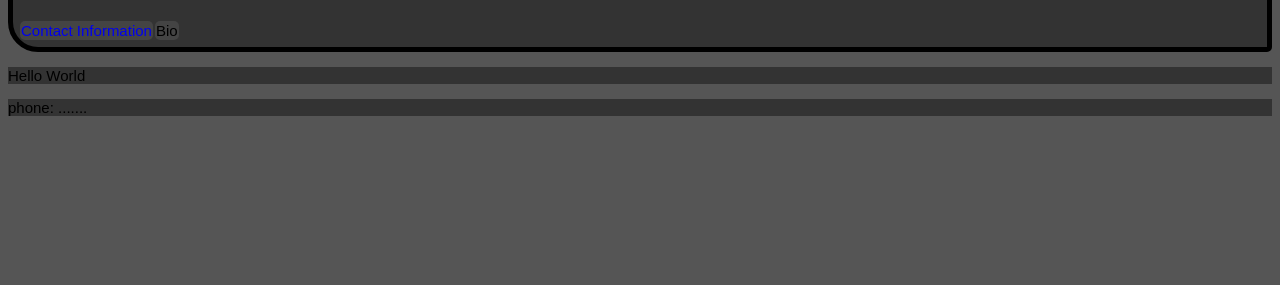
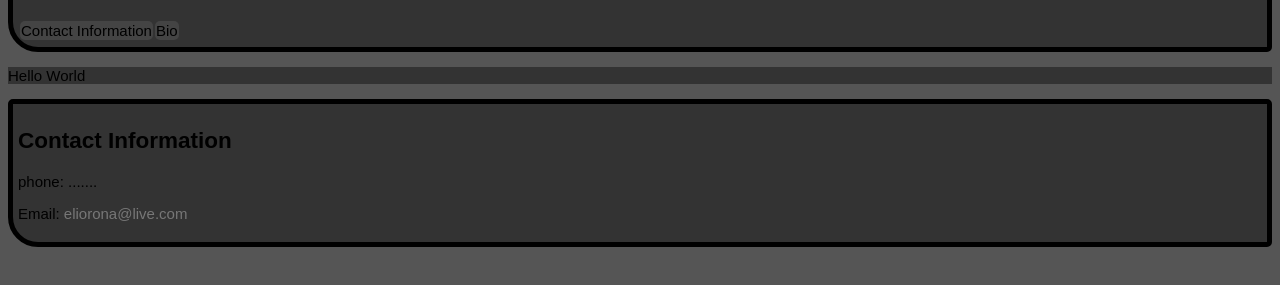
Before and after one commit to 1198159/TechnototesWebsite, a plain HTML site: page index.html in a window 1280 px wide. Shown: the part 73-358 px from the top of the page. Drawn offline with Linux system fonts and the light colour scheme.

Commit message:
upload cause i feel like it

```diff
--- a/index.html
+++ b/index.html
@@ -2,18 +2,25 @@
 <html>
 <head>
 <link rel="stylesheet" href="mainCss.css">
+<title>Eli Orona</title>
 </head>
 <body>
-	<header>
+	<header class="content">
 		<h1>Eli Orona</h1>
 		<table id="navigation">
 			<tr>
-				<td><a href="#contact"> Contact Information</a></td>
+				<td><a class="nav" href="#contact"> Contact Information</a></td>
 				<td>Bio</td>
 			</tr>
 		</table>
 	</header>
 	<p>Hello World</p>
-	<p id = "contact"> phone: .......</p>
+	<div id="contact" class="content">
+		<h2>Contact Information</h2>
+		<p>phone: .......</p>
+		<p>
+			Email: <a href="mailto:eliorona@live.com">eliorona@live.com</a>
+		</p>
+	</div>
 </body>
 </html>
--- a/mainCss.css
+++ b/mainCss.css
@@ -8,7 +8,7 @@ body>* {
 	background-color: #333333;
 }
 
-header {
+.content {
 	border: 5px solid black;
 	border-radius: 5px;
 	border-bottom-left-radius: 30px;
@@ -25,5 +25,19 @@ header {
 }
 
 a:link {
-	text-decoration: none
+	text-decoration: none;
+	color: #777777;
 }
+
+a:visited {
+	text-decoration: none;
+	color: #777777;
+}
+
+.nav:link {
+	color: black;
+}
+
+.nav:visited {
+	color: black;
+}
```
